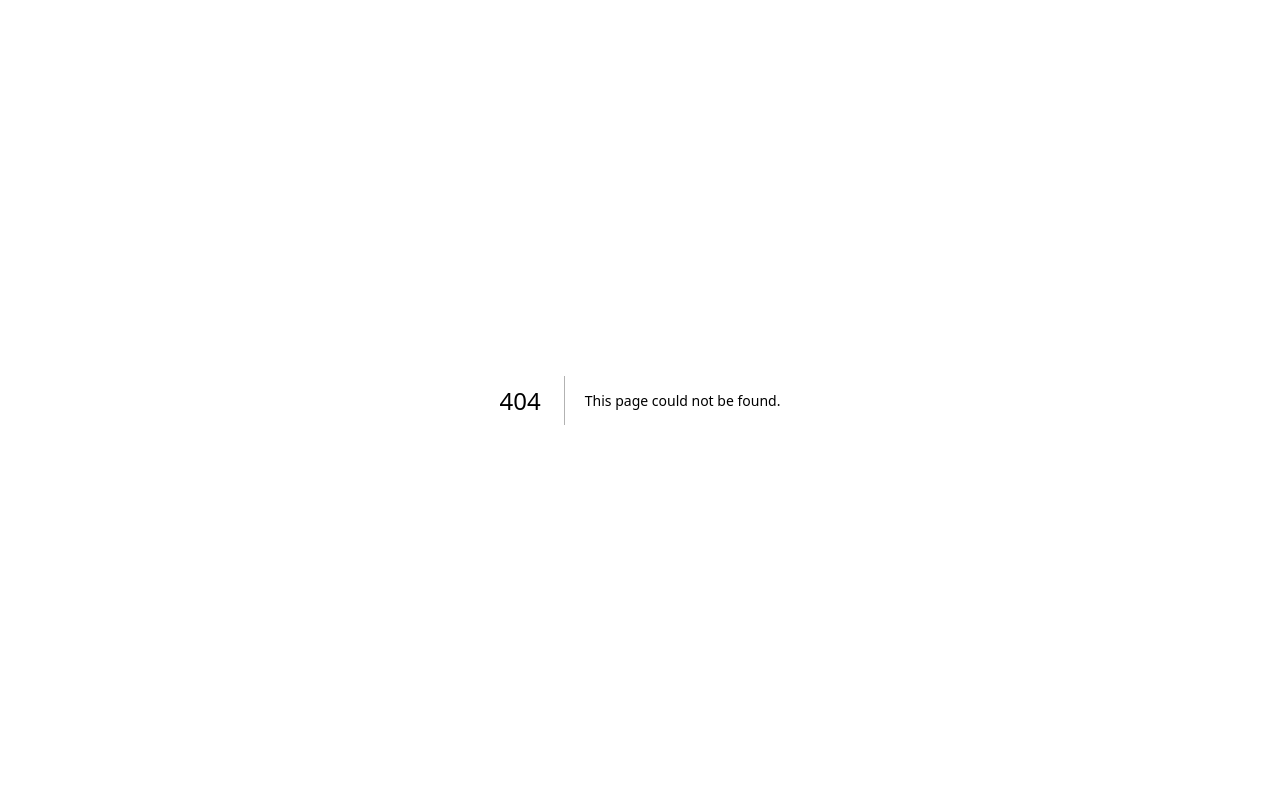
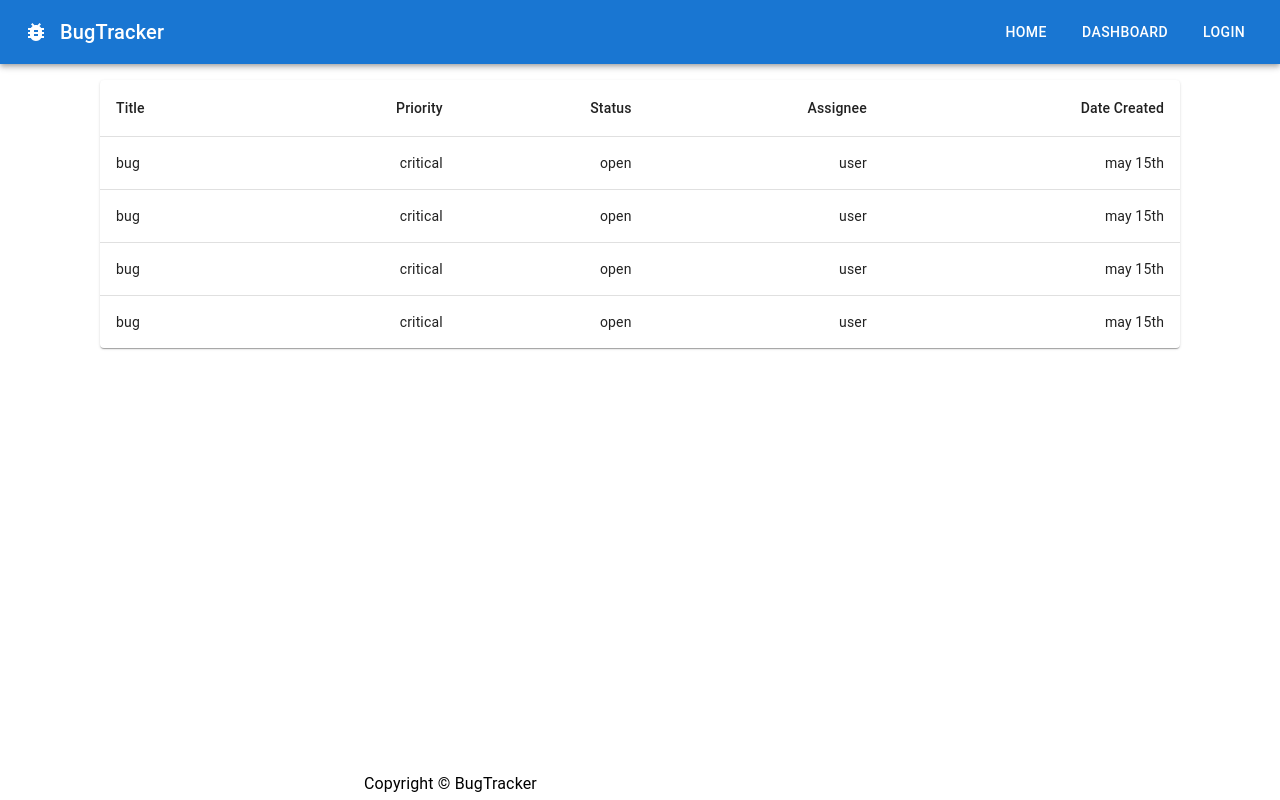
Before and after one commit to R894/bugtracker, a Next.js app in the folder client/: page /dashboard in a window 1280 px wide. Before the commit this address had no page. Built offline with nearby package versions, Linux system fonts and the light colour scheme.

Commit message:
feat: add dashboard page

```diff
--- /dev/null
+++ b/client/src/pages/dashboard.tsx
@@ -0,0 +1,22 @@
+import DashboardDisplay from '@/components/DashboardDisplay/Dashboard'
+import Footer from '@/components/Footer/Footer'
+import NavBar from '@/components/NavBar/NavBar'
+import Head from 'next/head'
+
+export default function Dashboard() {
+  return (
+    <>
+      <Head>
+        <title>Dashboard</title>
+        <link rel="icon" href="/favicon.ico" />
+      </Head>
+      <main>
+        <NavBar />
+        <div className="layout">
+          <DashboardDisplay />
+        </div>
+        <Footer />
+      </main>
+    </>
+  )
+}
```
